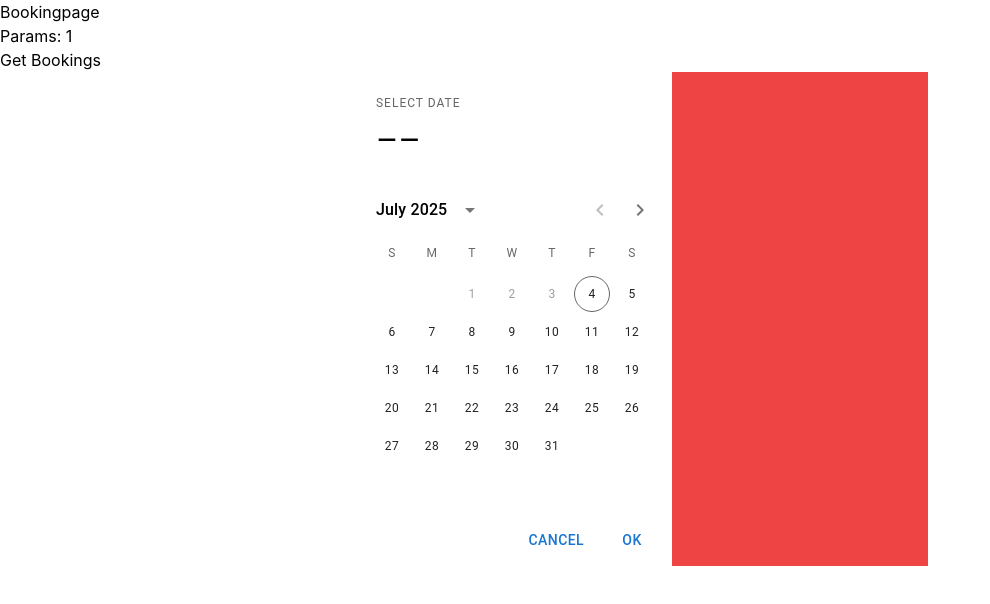
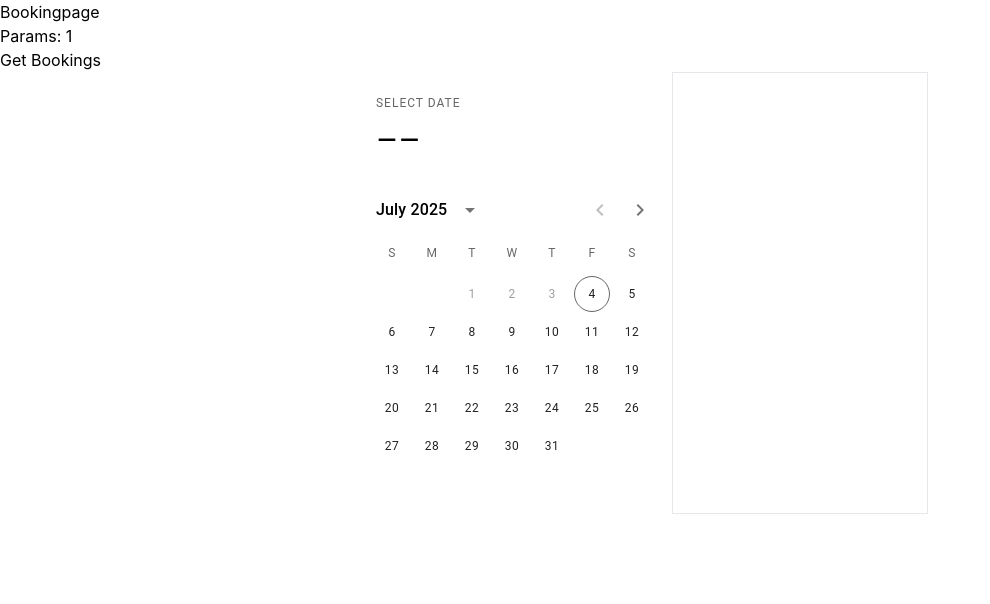
Before and after one commit to tordfa/tableview, a React (Create React App) app: page /booking/1 in a window 1280 px wide. Shown: the top 604 px of the page, without its empty margins (0-990 px from the left). Built offline with nearby package versions, Linux system fonts and the light colour scheme.

Commit message:
Starting work on multi step form for booking

```diff
--- a/src/components/pages/BookingPage.jsx
+++ b/src/components/pages/BookingPage.jsx
@@ -5,15 +5,19 @@ import { DatePicker } from '../DatePicker';
 import { AdapterDayjs } from '@mui/x-date-pickers/AdapterDayjs';
 import { LocalizationProvider } from '@mui/x-date-pickers/LocalizationProvider';
 import { StaticDatePicker } from '@mui/x-date-pickers/StaticDatePicker';
+import Button from '@mui/material/Button';
 import dayjs from "dayjs";
+
+
+//STEP 1: Select Number of Guest
+//STEP 2: Chose date and Time
+//STEP 3: Enter contact details.
 
 export const BookingPage = () => {
     const [isLoading, setIsLoading] = useState(false);
-    const [bookingSlots, setBookingSlots] = useState([1, 2, 3, 4]);
-
+    const [bookingSlots, setBookingSlots] = useState([]);
 
     let params = useParams();
-    let navigate = useNavigate()
 
     async function getDateBookings(timestamp) {
         const chosenDate = new Date(timestamp);
@@ -50,13 +54,18 @@ export const BookingPage = () => {
                             <StaticDatePicker
                                 minDate={dayjs()}
                                 onChange={getDateBookings}
+                                slotProps={{
+                                    actionBar: {
+                                        actions: [], // This removes all action buttons, including "OK"
+                                    },
+                                }}
                             ></StaticDatePicker>
                         </LocalizationProvider>
-                        <div className="bg-red-500 w-64 pt-12 grid grid-cols-2">
+                        <div className="border w-64 p-6 grid grid-cols-2 gap-2">
                             {bookingSlots.map(slot => (
                                 slot.is_available
-                                    ? <h1>{slot.booking_time}</h1>
-                                    : <h1 className="text-blue-500">{slot.booking_time}</h1>
+                                    ? <Button variant="outlined" size="medium">{slot.booking_time}</Button>
+                                    : <Button disabled variant="outlined" size="medium">{slot.booking_time}</Button>
                             ))}
                         </div>
                     </div>
@@ -67,3 +76,23 @@ export const BookingPage = () => {
 
     )
 }
+
+
+export const GuestStep = () => {
+    return (
+        <h1>Select number of guests: </h1>
+    )
+}
+
+export const ChoseDateTimeStep = () => {
+    return (
+        <h1>Chose Date and Time</h1>
+    )
+}
+
+
+export const ContactDetailsStep = () => {
+    return (
+        <h1>Enter contact details!</h1>
+    )
+}
```
